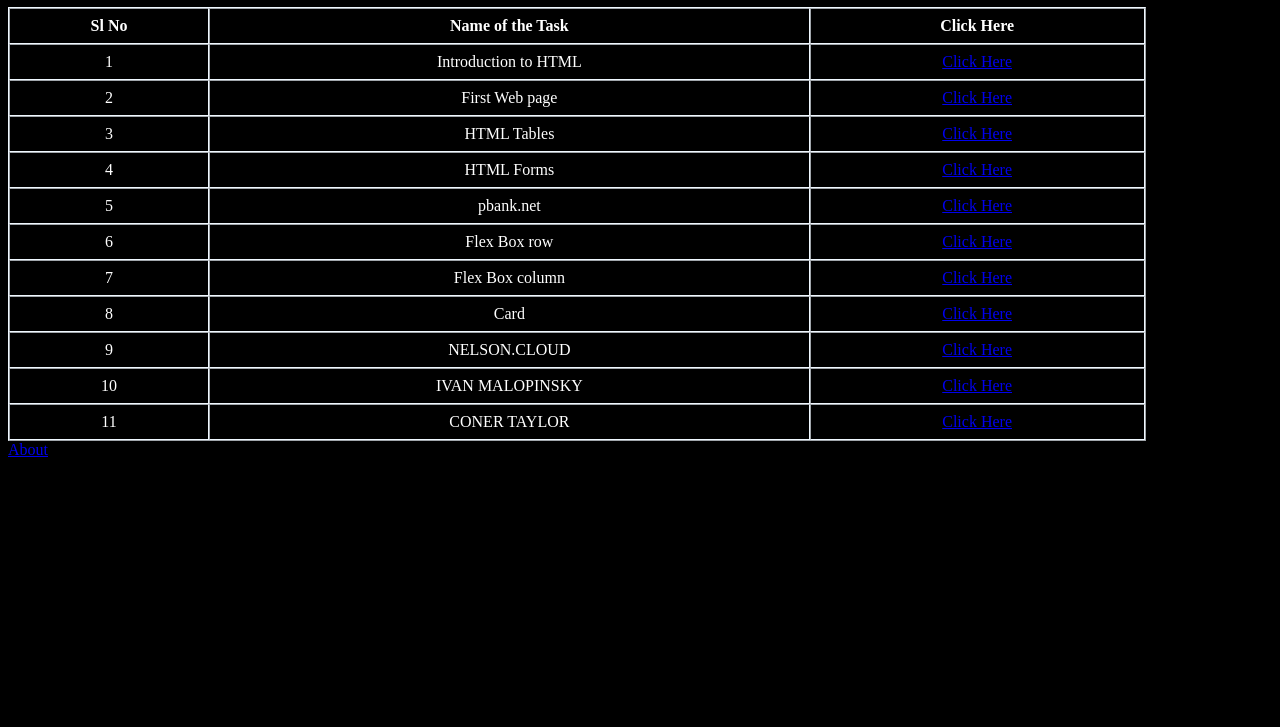
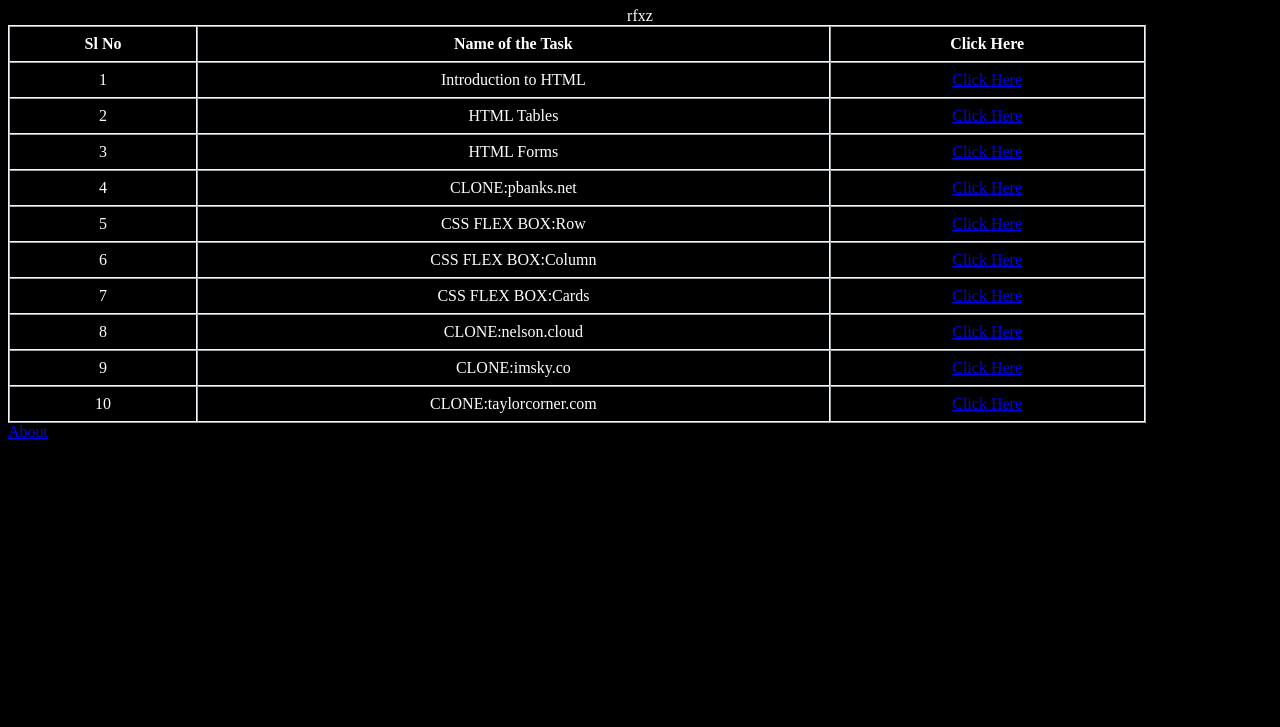
Before and after one commit to Jyotirmayee-Mahanta/Brain_Boost, a plain HTML site: page index.html in a window 1280 px wide. Shown: the part 73-800 px from the top of the page. Drawn offline with Linux system fonts and the light colour scheme.

Commit message:
Update index.html
Rearrange

```diff
--- a/index.html
+++ b/index.html
@@ -7,7 +7,7 @@
     <link rel="stylesheet" href="styles.css">
 </head>
 <body>
-    <h1>HTML: The Language of the Web</h1>
+    <h1>HTML: LOG BOOK</h1>
     <table border="1" cellpadding="0" cellspacing="0">
         <thead>
             <tr>
@@ -24,52 +24,47 @@
             </tr>
             <tr>
                 <td>2</td>
-                <td>First Web page</td>
-                <td><a href="page.html">Click Here</a></td>
-            </tr>
-            <tr>
-                <td>3</td>
                 <td>HTML Tables</td>
                 <td><a href="tables.html">Click Here</a></td>
             </tr>
             <tr>
-                <td>4</td>
+                <td>3</td>
                 <td>HTML Forms</td>
                 <td><a href="forms.html">Click Here</a></td>
             </tr>
             <tr>
+                <td>4</td>
+                <td>CLONE:pbanks.net</td>
+                <td><a href="pbank.html">Click Here</a></td>
+            </tr>rfxz
+            <tr>
                 <td>5</td>
-                <td>pbank.net</td>
-                <td><a href="pbank.html">Click Here</a></td>
+                <td>CSS FLEX BOX:Row</td>
+                <td><a href="flex-row.html">Click Here</a></td>
             </tr>
             <tr>
                 <td>6</td>
-                <td>Flex Box row</td>
-                <td><a href="flex-row.html">Click Here</a></td>
+                <td>CSS FLEX BOX:Column</td>
+                <td><a href="flex-column.html">Click Here</a></td>
             </tr>
             <tr>
                 <td>7</td>
-                <td>Flex Box column</td>
-                <td><a href="flex-column.html">Click Here</a></td>
+                <td>CSS FLEX BOX:Cards</td>
+                <td><a href="card.html">Click Here</a></td>
             </tr>
             <tr>
                 <td>8</td>
-                <td>Card</td>
-                <td><a href="card.html">Click Here</a></td>
-            </tr>
-            <tr>
-                <td>9</td>
-                <td>NELSON.CLOUD</td>
+                <td>CLONE:nelson.cloud</td>
                 <td><a href="nelson.html">Click Here</a></td>
             </tr>
              <tr>
-                <td>10</td>
-                <td>IVAN MALOPINSKY</td>
+                <td>9</td>
+                <td>CLONE:imsky.co</td>
                 <td><a href="ivan.html">Click Here</a></td>
             </tr>
              <tr>
-                <td>11</td>
-                <td>CONER TAYLOR</td>
+                <td>10</td>
+                <td>CLONE:taylorcorner.com</td>
                 <td><a href="taylor.html">Click Here</a></td>
             </tr>
         </tbody>
```
